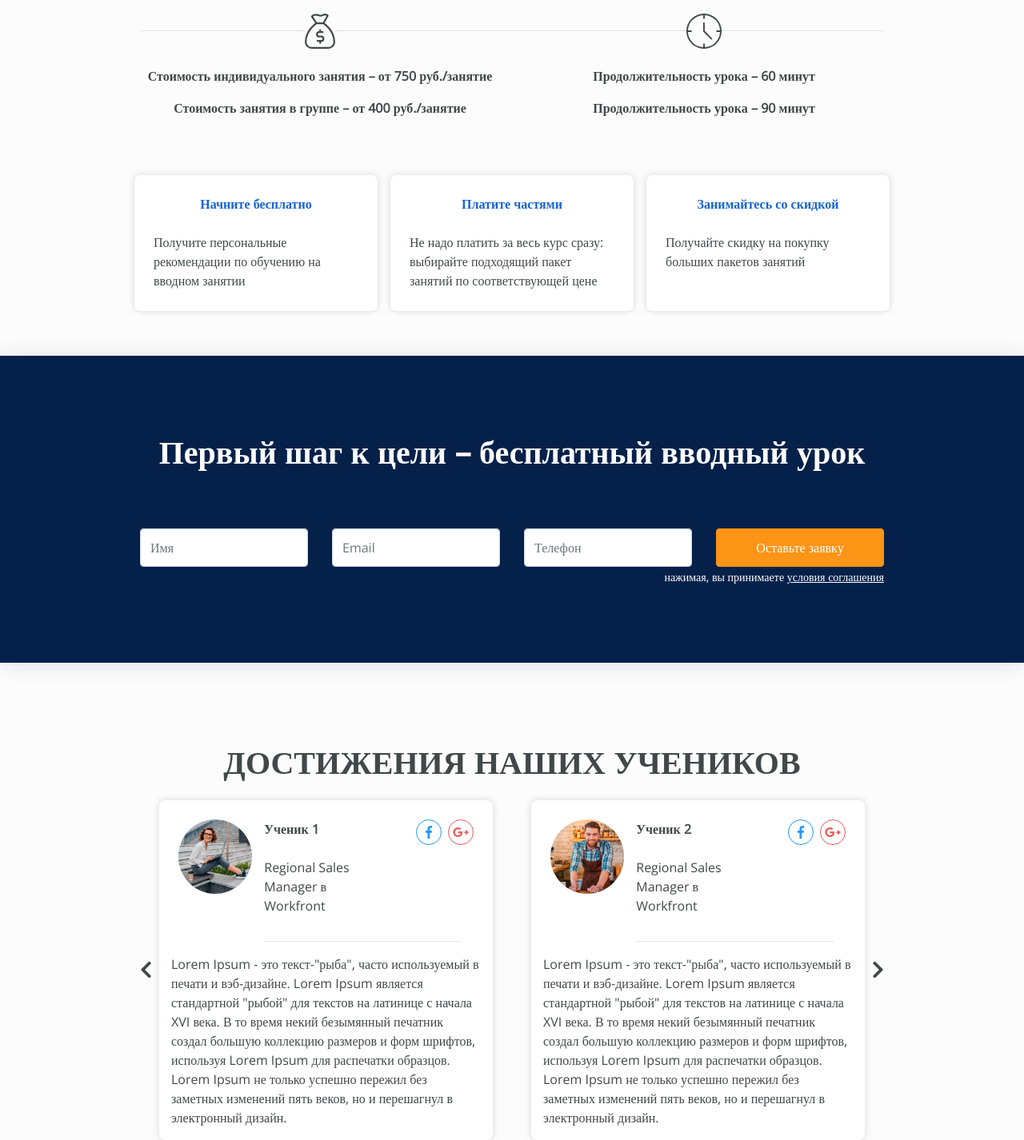
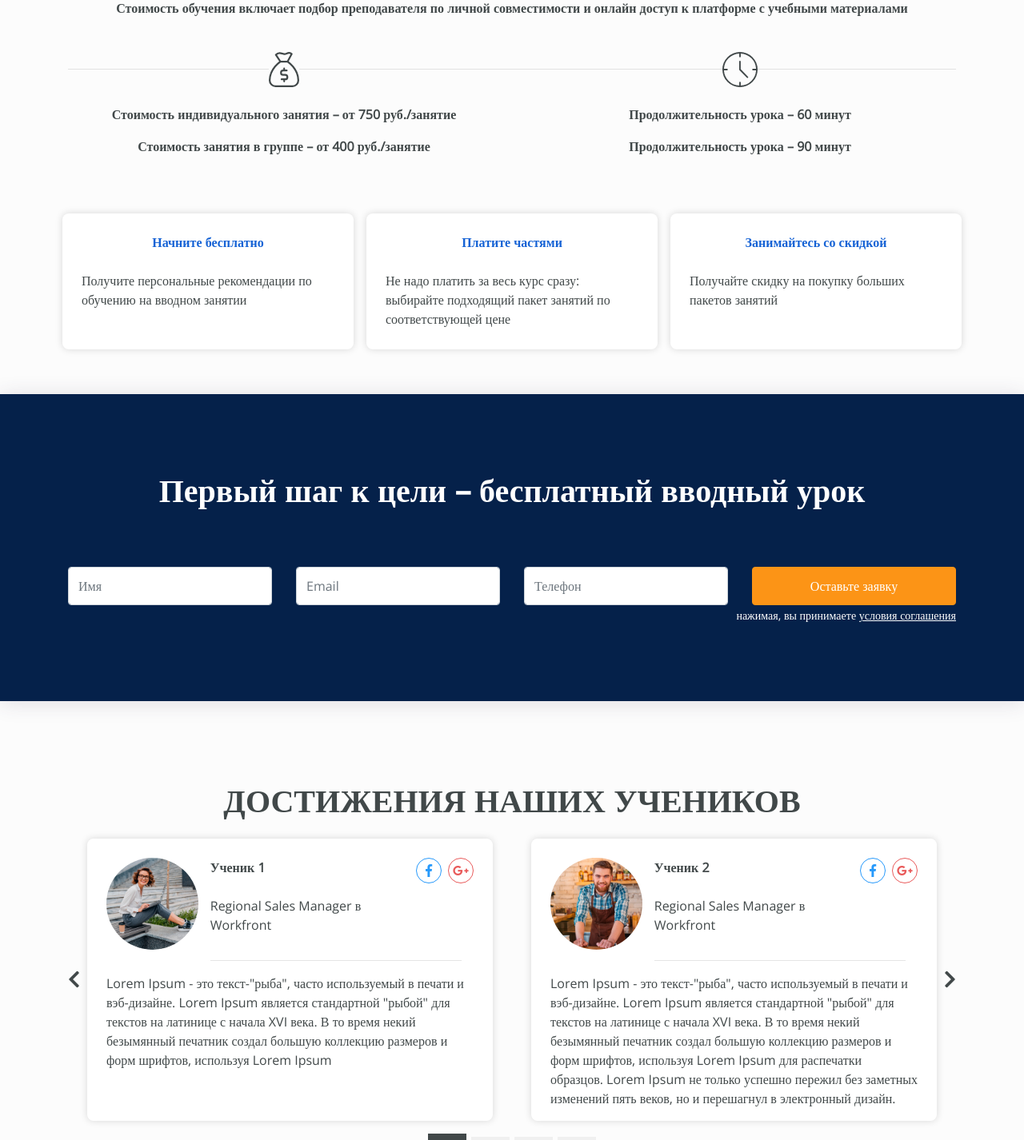
Before and after one commit to mashot7/task_adobe_xd, a PHP site: page / in a window 1280 px wide. Shown: the part 5074-6500 px from the top of the page at 80% size. Run offline with PHP 8.4, Linux system fonts and the light colour scheme; some libraries are stand-ins or nearby versions.

Commit message:
Fix some paddings, modal paddings

```diff
--- a/index.html
+++ b/index.html
@@ -249,25 +249,25 @@
 					<div class="col-xs-12 col-lg-6 text-left">
 						<div class="row justify-content-center">
 							<div class="col-6 text-center p-2">
-								<div class="col-12 col-shadow pt-4" style="height: 100%;">
+								<div class="col-12 col-shadow pt-4 height-full">
 									<img alt="" src="assets/section-2/classroom.svg">
 									<p class="mt-4">Методики лучших языковых школ мира</p>
 								</div>
 							</div>
 							<div class="col-6 text-center p-2">
-								<div class="col-12 col-shadow pt-4" style="height: 100%;">
+								<div class="col-12 col-shadow pt-4 height-full">
 									<img alt="" src="assets/section-2/award.svg">
 									<p class="mt-4">Сертифицированные педагоги</p>
 								</div>
 							</div>
 							<div class="col-6 text-center p-2">
-								<div class="col-12 col-shadow pt-4" style="height: 100%;">
+								<div class="col-12 col-shadow pt-4 height-full">
 									<img alt="" src="assets/section-2/light-bulb.svg">
 									<p class="mt-4">Каждый преподаватель мотивирует и следит за прогрессом</p>
 								</div>
 							</div>
 							<div class="col-6 text-center p-2">
-								<div class="col-12 col-shadow pt-4" style="height: 100%;">>
+								<div class="col-12 col-shadow pt-4 height-full">
 									<img alt="" src="assets/section-2/calendar-with-a-clock-time-tools.svg">
 									<p class="mt-4">Вы сами выбираете удобное расписание</p>
 								</div>
@@ -277,14 +277,14 @@
 					</div>
 					<div class="col-xs-12 col-lg-6 position-relative">
 						<div class="row">
-							<div class="col-sm-5 col-lg-6 position-absolute p-0">
+							<div class="col-sm-5 col-lg-6 position-absolute p-0" style="left: 60px;">
 								<h1 class="p-0 m-0" style="color: #E3E3E3; font-size: 150px">47</h1>
 								<h1 class="p-0 m-0" style="color: #E3E3E3; line-height: 60px;">
 									учителей</h1>
 							</div>
-							<div class="ml-auto" style=" height: 100%">
-								<img alt="" src="assets/section-2/teacher.png" class=""
-								     style="height: 100%; max-height: 530px; right: 0;">
+							<div class="ml-auto height-full">
+								<img alt="" src="assets/section-2/teacher.png" class="height-full"
+								     style="max-height: 530px; right: 0;">
 							</div>
 						</div>
 					</div>
@@ -299,7 +299,7 @@
 				</div>
 				<div class="row justify-content-between mt-5">
 					<div class="col-xs-12 col-lg-6 p-2">
-						<div class="col-12 col-shadow p-4" style="height: 100%;">
+						<div class="col-12 col-shadow p-4 height-full">
 							<h5 class="text-center font-weight-bold mb-4">Английский для начинающих</h5>
 							<p class="font-weight-bold">Сделайте первый шаг к разговору на английском!</p>
 							<hr>
@@ -328,7 +328,7 @@
 						</div>
 					</div>
 					<div class="col-xs-12 col-lg-6 p-2">
-						<div class="col-12 col-shadow p-4" style="height: 100%;">
+						<div class="col-12 col-shadow p-4 height-full">
 							<h5 class="text-center font-weight-bold mb-4">Разговорный английский</h5>
 							<p class="font-weight-bold">Учите английский для общения на любые темы!</p>
 							<hr>
@@ -357,7 +357,7 @@
 						</div>
 					</div>
 					<div class="col-xs-12 col-lg-6 p-2">
-						<div class="col-12 col-shadow p-4" style="height: 100%;">
+						<div class="col-12 col-shadow p-4 height-full">
 							<h5 class="text-center font-weight-bold mb-4">Английский для подростков</h5>
 							<p class="font-weight-bold">Становитесь независимым и открывайте мир!</p>
 							<hr>
@@ -386,7 +386,7 @@
 						</div>
 					</div>
 					<div class="col-xs-12 col-lg-6 p-2">
-						<div class="col-12 col-shadow p-4" style="height: 100%;">
+						<div class="col-12 col-shadow p-4 height-full">
 							<h5 class="text-center font-weight-bold mb-4">Деловой английский</h5>
 							<p class="font-weight-bold">Добивайтесь большего на работе и в бизнесе!</p>
 							<hr>
@@ -429,8 +429,8 @@
 					тратили время урока на рутину</p>
 				<div class="row">
 					<div class="col-xs-12 col-md-6 col-lg-4 p-2">
-						<div class="col-12 p-0" style="height: 100%">
-							<div class="card col-shadow" style="height: 100%">
+						<div class="col-12 p-0 height-full">
+							<div class="card col-shadow height-full">
 								<img class="card-img-top" src="assets/section-4/img-01.jpg" alt="Card image" style="width:100%">
 								<div class="position-absolute">
 									<div
@@ -454,8 +454,8 @@
 						</div>
 					</div>
 					<div class="col-xs-12 col-md-6 col-lg-4 p-2">
-						<div class="col-12 p-0" style="height: 100%">
-							<div class="card col-shadow" style="height: 100%">
+						<div class="col-12 p-0 height-full">
+							<div class="card col-shadow height-full">
 								<img class="card-img-top" src="assets/section-4/img-02.jpg" alt="Card image" style="width:100%">
 								<div class="card-body">
 									<h6 class="card-title font-weight-bold">Выполняете домашние задания</h6>
@@ -466,8 +466,8 @@
 						</div>
 					</div>
 					<div class="col-xs-12 col-md-6 col-lg-4 p-2">
-						<div class="col-12 p-0" style="height: 100%">
-							<div class="card col-shadow" style="height: 100%">
+						<div class="col-12 p-0 height-full">
+							<div class="card col-shadow height-full">
 								<img class="card-img-top" src="assets/section-4/img-03.jpg" alt="Card image" style="width:100%">
 								<div class="card-body">
 									<h6 class="card-title font-weight-bold">Разберите грамматику</h6>
@@ -477,8 +477,8 @@
 						</div>
 					</div>
 					<div class="col-xs-12 col-md-6 col-lg-4 p-2">
-						<div class="col-12 p-0" style="height: 100%">
-							<div class="card col-shadow" style="height: 100%">
+						<div class="col-12 p-0 height-full">
+							<div class="card col-shadow height-full">
 								<img class="card-img-top" src="assets/section-4/img-04.jpg" alt="Card image" width="100%">
 								<div class="card-body">
 									<h6 class="card-title font-weight-bold">Общайтесь с другими учениками</h6>
@@ -488,8 +488,8 @@
 						</div>
 					</div>
 					<div class="col-xs-12 col-md-6 col-lg-4 p-2">
-						<div class="col-12 p-0" style="height: 100%">
-							<div class="card col-shadow" style="height: 100%">
+						<div class="col-12 p-0 height-full">
+							<div class="card col-shadow height-full">
 								<div class="card-body p-0">
 									<div class="row m-0 p-0 position-relative" style="width: 100%;position: relative; display: flex;
     flex-direction: column;">
@@ -516,8 +516,8 @@
 						</div>
 					</div>
 					<div class="col-xs-12 col-md-6 col-lg-4 p-2">
-						<div class="col-12 p-0" style="height: 100%">
-							<div class="card col-shadow" style="height: 100%">
+						<div class="col-12 p-0 height-full">
+							<div class="card col-shadow height-full">
 								<img class="card-img-top" src="assets/section-4/img-06.jpg" alt="Card image" style="width:100%">
 								<div class="card-body">
 									<h6 class="card-title font-weight-bold">Разберите грамматику</h6>
@@ -553,20 +553,20 @@
 				</div>
 				<div class="row justify-content-around">
 					<div class="col-xs-12 col-md-4 p-2">
-						<div class="col-12 col-shadow  pt-4 pl-4 pr-4 text-center" style="height: 100%">
+						<div class="col-12 col-shadow  pt-4 pl-4 pr-4 text-center height-full">
 							<p class="text-primary font-weight-bold">Начните бесплатно</p>
 							<p class="mt-4 text-left">Получите персональные рекомендации по обучению на вводном занятии</p>
 						</div>
 					</div>
 					<div class="col-xs-12 col-md-4 p-2">
-						<div class="col-12 col-shadow  pt-4 pl-4 pr-4 text-center" style="height: 100%;">
+						<div class="col-12 col-shadow  pt-4 pl-4 pr-4 text-center height-full">
 							<p class="text-primary font-weight-bold">Платите частями</p>
 							<p class="mt-4 text-left">Не надо платить за весь курс сразу: выбирайте подходящий пакет занятий по
 								соответствующей цене</p>
 						</div>
 					</div>
 					<div class="col-xs-12 col-md-4 p-2">
-						<div class="col-12 col-shadow  pt-4 pl-4 pr-4 text-center" style="height: 100%;">
+						<div class="col-12 col-shadow  pt-4 pl-4 pr-4 text-center height-full">
 							<p class="text-primary font-weight-bold">Занимайтесь со скидкой</p>
 							<p class="mt-4 text-left">Получайте скидку на покупку больших пакетов занятий</p>
 						</div>
@@ -626,9 +626,9 @@
 						<div class="carousel-item active container" data-interval="">
 							<div class="row justify-content-center">
 								<div class="col-xs-12 col-md-6 text-left ">
-									<div class="row p-4">
+									<div class="row p-4 height-full">
 										<div class="col-12 col-shadow">
-											<div class="row" style="padding-left: 24px; padding-top: 24px; padding-right: 24px">
+											<div class="row px-4 pt-4" style="">
 												<div class="col-3 p-0" style="border-radius: 50%;">
 													<img src="assets/section-7/review-01.jpg" class="img-fluid round" alt="">
 												</div>
@@ -659,23 +659,20 @@
 												</div>
 											</div>
 											<div class="row">
-												<div class="col-12">
+												<div class="col-12 px-4">
 													<p>Lorem Ipsum - это текст-"рыба", часто используемый в печати и вэб-дизайне. Lorem Ipsum
 														является стандартной "рыбой" для текстов на латинице с начала XVI века. В то время некий
 														безымянный печатник создал большую коллекцию размеров и форм шрифтов, используя Lorem
-														Ipsum
-														для распечатки образцов. Lorem Ipsum не только успешно пережил без заметных изменений
-														пять
-														веков, но и перешагнул в электронный дизайн.</p>
+														Ipsum</p>
 												</div>
 											</div>
 										</div>
 									</div>
 								</div>
 								<div class="col-xs-12 col-md-6 text-left">
-									<div class="row p-4">
+									<div class="row p-4 height-full">
 										<div class="col-12 col-shadow">
-											<div class="row" style="padding-left: 24px; padding-top: 24px; padding-right: 24px">
+											<div class="row px-4 pt-4">
 												<div class="col-3 p-0" style="border-radius: 50%;">
 													<img src="assets/section-7/review-02.jpg" class="img-fluid round" alt="">
 												</div>
@@ -706,7 +703,7 @@
 												</div>
 											</div>
 											<div class="row">
-												<div class="col-12">
+												<div class="col-12 px-4">
 													<p>Lorem Ipsum - это текст-"рыба", часто используемый в печати и вэб-дизайне. Lorem Ipsum
 														является стандартной "рыбой" для текстов на латинице с начала XVI века. В то время некий
 														безымянный печатник создал большую коллекцию размеров и форм шрифтов, используя Lorem
@@ -724,9 +721,9 @@
 						<div class="carousel-item container" data-interval="">
 							<div class="row justify-content-center">
 								<div class="col-xs-12 col-md-6 text-left ">
-									<div class="row p-4">
+									<div class="row p-4 height-full">
 										<div class="col-12 col-shadow">
-											<div class="row" style="padding-left: 24px; padding-top: 24px; padding-right: 24px">
+											<div class="row px-4 pt-4">
 												<div class="col-3 p-0" style="border-radius: 50%;">
 													<img src="assets/section-7/review-03.jpg" class="img-fluid round" alt="">
 												</div>
@@ -757,23 +754,20 @@
 												</div>
 											</div>
 											<div class="row">
-												<div class="col-12">
+												<div class="col-12 px-4">
 													<p>Lorem Ipsum - это текст-"рыба", часто используемый в печати и вэб-дизайне. Lorem Ipsum
 														является стандартной "рыбой" для текстов на латинице с начала XVI века. В то время некий
 														безымянный печатник создал большую коллекцию размеров и форм шрифтов, используя Lorem
-														Ipsum
-														для распечатки образцов. Lorem Ipsum не только успешно пережил без заметных изменений
-														пять
-														веков, но и перешагнул в электронный дизайн.</p>
+														Ipsum.</p>
 												</div>
 											</div>
 										</div>
 									</div>
 								</div>
 								<div class="col-xs-12 col-md-6 text-left">
-									<div class="row p-4">
+									<div class="row p-4 height-full">
 										<div class="col-12 col-shadow">
-											<div class="row" style="padding-left: 24px; padding-top: 24px; padding-right: 24px">
+											<div class="row px-4 pt-4">
 												<div class="col-3 p-0" style="border-radius: 50%;">
 													<img src="assets/section-7/review-04.jpg" class="img-fluid round" alt="">
 												</div>
@@ -804,7 +798,7 @@
 												</div>
 											</div>
 											<div class="row">
-												<div class="col-12">
+												<div class="col-12 px-4">
 													<p>Lorem Ipsum - это текст-"рыба", часто используемый в печати и вэб-дизайне. Lorem Ipsum
 														является стандартной "рыбой" для текстов на латинице с начала XVI века. В то время некий
 														безымянный печатник создал большую коллекцию размеров и форм шрифтов, используя Lorem
@@ -822,9 +816,9 @@
 						<div class="carousel-item container" data-interval="">
 							<div class="row justify-content-center">
 								<div class="col-xs-12 col-md-6 text-left ">
-									<div class="row p-4">
+									<div class="row p-4 height-full">
 										<div class="col-12 col-shadow">
-											<div class="row" style="padding-left: 24px; padding-top: 24px; padding-right: 24px">
+											<div class="row px-4 pt-4">
 												<div class="col-3 p-0" style="border-radius: 50%;">
 													<img src="assets/section-7/review-05.jpg" class="img-fluid round" alt="">
 												</div>
@@ -855,7 +849,7 @@
 												</div>
 											</div>
 											<div class="row">
-												<div class="col-12">
+												<div class="col-12 px-4">
 													<p>Lorem Ipsum - это текст-"рыба", часто используемый в печати и вэб-дизайне. Lorem Ipsum
 														является стандартной "рыбой" для текстов на латинице с начала XVI века. В то время некий
 														безымянный печатник создал большую коллекцию размеров и форм шрифтов, используя Lorem
@@ -869,9 +863,9 @@
 									</div>
 								</div>
 								<div class="col-xs-12 col-md-6 text-left">
-									<div class="row p-4">
+									<div class="row p-4 height-full">
 										<div class="col-12 col-shadow">
-											<div class="row" style="padding-left: 24px; padding-top: 24px; padding-right: 24px">
+											<div class="row px-4 pt-4">
 												<div class="col-3 p-0" style="border-radius: 50%;">
 													<img src="assets/section-7/review-06.jpg" class="img-fluid round" alt="">
 												</div>
@@ -902,14 +896,11 @@
 												</div>
 											</div>
 											<div class="row">
-												<div class="col-12">
+												<div class="col-12 px-4">
 													<p>Lorem Ipsum - это текст-"рыба", часто используемый в печати и вэб-дизайне. Lorem Ipsum
 														является стандартной "рыбой" для текстов на латинице с начала XVI века. В то время некий
 														безымянный печатник создал большую коллекцию размеров и форм шрифтов, используя Lorem
-														Ipsum
-														для распечатки образцов. Lorem Ipsum не только успешно пережил без заметных изменений
-														пять
-														веков, но и перешагнул в электронный дизайн.</p>
+														Ipsum.</p>
 												</div>
 											</div>
 										</div>
@@ -920,9 +911,9 @@
 						<div class="carousel-item container" data-interval="">
 							<div class="row justify-content-center">
 								<div class="col-xs-12 col-md-6 text-left ">
-									<div class="row p-4">
+									<div class="row p-4 height-full">
 										<div class="col-12 col-shadow">
-											<div class="row" style="padding-left: 24px; padding-top: 24px; padding-right: 24px">
+											<div class="row px-4 pt-4">
 												<div class="col-3 p-0" style="border-radius: 50%;">
 													<img src="assets/section-7/review-07.jpg" class="img-fluid round" alt="">
 												</div>
@@ -953,7 +944,7 @@
 												</div>
 											</div>
 											<div class="row">
-												<div class="col-12">
+												<div class="col-12 px-4">
 													<p>Lorem Ipsum - это текст-"рыба", часто используемый в печати и вэб-дизайне. Lorem Ipsum
 														является стандартной "рыбой" для текстов на латинице с начала XVI века. В то время некий
 														безымянный печатник создал большую коллекцию размеров и форм шрифтов, используя Lorem
@@ -1093,7 +1084,7 @@
 		<div class="modal-content">
 			<div class="modal-header">
 				<h6 class="modal-title font-weight-bold" style="color: #414849;" id="exampleModalLabel">Условия соглашения</h6>
-				<button type="button" class="close" data-dismiss="modal" aria-label="Close">
+				<button type="button" class="close p-4" data-dismiss="modal" aria-label="Close">
 					<span aria-hidden="true">&times;</span>
 				</button>
 			</div>
@@ -1105,7 +1096,7 @@
 						<img src="assets/svg/search.svg" alt="" class="position-absolute"
 						     style="left: 50%; transform: translate(-50%, 50%)">
 					</div>
-					<div class="col">Lorem Ipsum is simply dummy text of the printing and typesetting industry. Lorem Ipsum has
+					<div class="col pr-5" style="text-align: justify">Lorem Ipsum is simply dummy text of the printing and typesetting industry. Lorem Ipsum has
 						been the industry's
 						standard dummy text ever since the 1500s, when an unknown printer took a galley of type and scrambled it to
 						make
--- a/sass/main.scss
+++ b/sass/main.scss
@@ -22,12 +22,16 @@ $grid-breakpoints: (
 $container-max-widths: (
         sm: 540px,
         md: 720px,
-        lg: 960px,
-        xl: 1140px
+        lg: 1140px,
+        xl: 1280px
 ) !default;
 body {
   line-height: 1.3em;
   -webkit-font-smoothing: antialiased;
+}
+
+.height-full {
+  height: 100%;
 }
 
 * {
```
Also changed, not shown: css/main.css, 1 other file.
